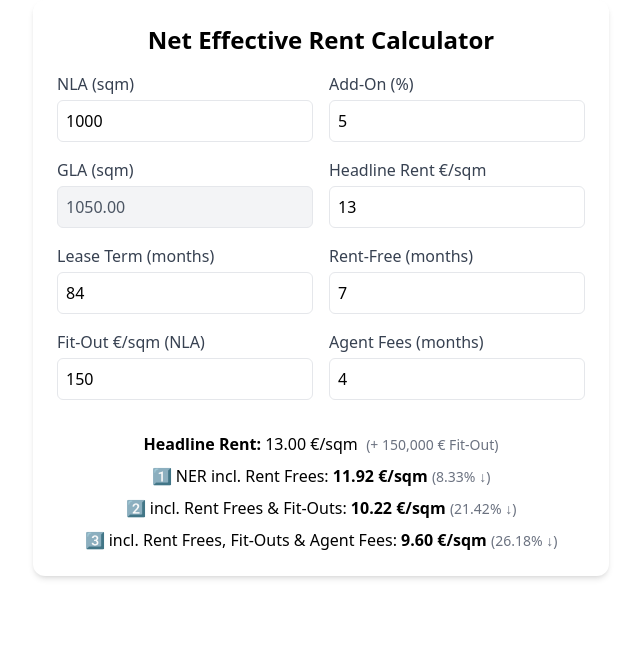
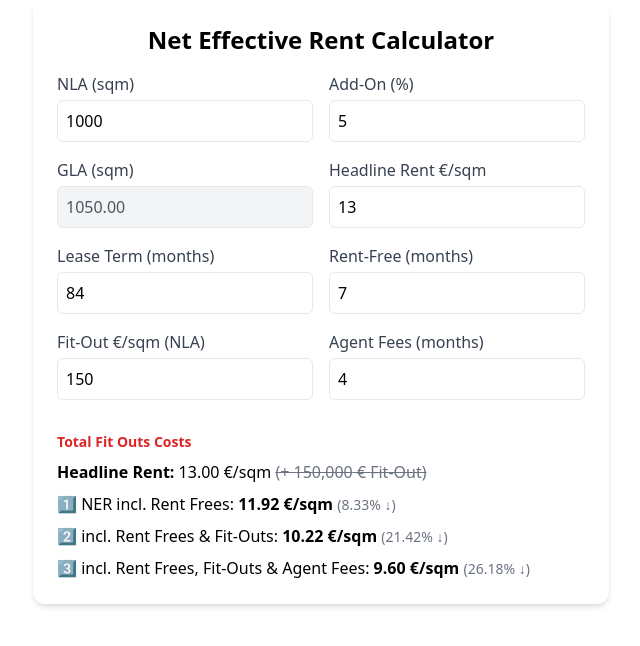
Before and after one commit to Musicandy13/Net-Effective-Rent-Calculator, a React (Vite) app: page / in a window 1280 px wide. Shown: the top 646 px of the page, without its empty margins (319-959 px from the left). Built offline with nearby package versions, Linux system fonts and the light colour scheme; the HTML template or start-up script is replaced by a standard one.

Commit message:
Update App.jsx

```diff
--- a/src/App.jsx
+++ b/src/App.jsx
@@ -65,10 +65,10 @@ export default function NERCalculator() {
         </label>
       </div>
 
-      <div className="pt-4 space-y-2 text-center">
+      <div className="pt-4 space-y-2 text-left">
+        <p className="text-red-600 font-semibold text-sm">Total Fit Outs Costs</p>
         <p>
-          <strong>Headline Rent:</strong> {rent.toFixed(2)} €/sqm &nbsp;
-          <span className="text-sm text-gray-500">(+ {totalFitOut.toLocaleString()} € Fit-Out)</span>
+          <strong>Headline Rent:</strong> {rent.toFixed(2)} €/sqm <s className="text-gray-500">(+ {totalFitOut.toLocaleString()} € Fit-Out)</s>
         </p>
         <p>
           1️⃣ NER incl. Rent Frees: <strong>{ner1.toFixed(2)} €/sqm</strong>{' '}
```
